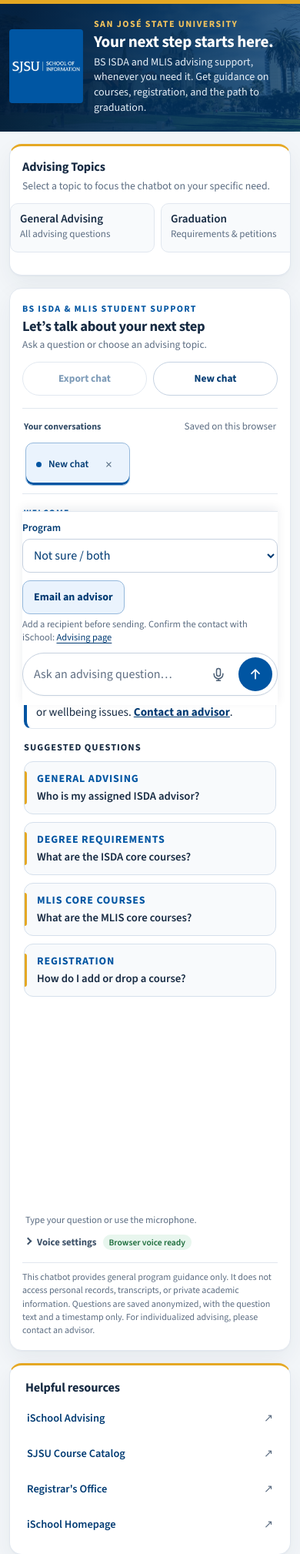
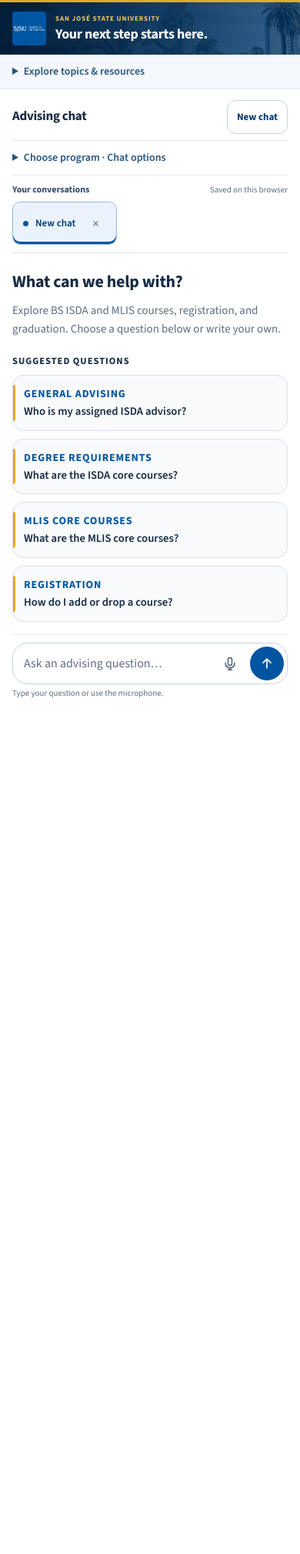
Before and after one commit to CrashPr0/ischool-advising-chatbot, a Flask app: page / in a window 390 px wide. Shown: the top 2019 px of the page at 77% size. After the commit the page ends 907 px from the top, so only its background shows below. Run offline with Flask 3, Linux system fonts and the light colour scheme; some libraries are stand-ins or nearby versions.

Commit message:
edited the mobile UI layout

```diff
--- a/docs/index.html
+++ b/docs/index.html
@@ -16,6 +16,7 @@
     background-image: url("https://ischooladvisingchatbot-dx4ynl.azurewebsites.net/static/images/sjsu-campus.jpg");
   }
 </style>
+  <link rel="stylesheet" href="https://ischooladvisingchatbot-dx4ynl.azurewebsites.net/static/mobile-layout.css?v=20261022-mobile" />
 </head>
 <body>
   <div class="page-shell">
@@ -216,5 +217,7 @@
 </script>
 <script src="https://ischooladvisingchatbot-dx4ynl.azurewebsites.net/static/markdown.js?v=20260927-mailto"></script>
 <script src="https://ischooladvisingchatbot-dx4ynl.azurewebsites.net/static/suggestions.js?v=20261017-dynamic-suggestions"></script>
-<script src="https://ischooladvisingchatbot-dx4ynl.azurewebsites.net/static/script.js?v=20261017-dynamic-suggestions"></script></body>
+<script src="https://ischooladvisingchatbot-dx4ynl.azurewebsites.net/static/script.js?v=20261017-dynamic-suggestions"></script>
+<script src="https://ischooladvisingchatbot-dx4ynl.azurewebsites.net/static/mobile-layout.js?v=20261022-mobile"></script>
+</body>
 </html>
--- /dev/null
+++ b/static/mobile-layout.css
@@ -0,0 +1,87 @@
+/* Mobile-first chat shell. Desktop and the no-JavaScript page keep their layout. */
+@media screen and (max-width: 860px) {
+  html.mobile-chat-layout, .mobile-chat-layout body { height: 100%; overflow: hidden; }
+  .mobile-chat-layout .page-shell { height: var(--mobile-viewport-height, 100dvh); display: flex; flex-direction: column; overflow: hidden; }
+  .mobile-chat-layout .site-header { flex: none; padding: 12px 0; border-top-width: 3px; }
+  .mobile-chat-layout .header-content { width: calc(100% - 32px); }
+  .mobile-chat-layout .brand-row { gap: 12px; }
+  .mobile-chat-layout .brand-left { padding: 0; border: 0; }
+  .mobile-chat-layout .ischool-logo { width: 44px; height: 44px; }
+  .mobile-chat-layout .brand-kicker { font-size: 9px; letter-spacing: .1em; margin: 0 0 3px; }
+  .mobile-chat-layout .site-header h1 { font-size: 18px; line-height: 1.25; margin: 0; }
+  .mobile-chat-layout .hero-subtitle { display: none; }
+  .mobile-chat-layout .main-layout { flex: 1; min-height: 0; width: 100%; margin: 0; gap: 0; }
+  .mobile-chat-layout .left-panel { display: none; }
+  .mobile-chat-layout .chat-panel { flex: 1; min-height: 0; order: 0; gap: 0; }
+  .mobile-chat-layout .chat-card { flex: 1; min-height: 0; padding: 0 16px; border: 0; border-radius: 0; box-shadow: none; overflow: hidden; }
+  .mobile-chat-layout .chat-header { flex: none; flex-direction: row; align-items: center; padding: 12px 0 8px; gap: 10px; }
+  .mobile-chat-layout .chat-header > div { width: auto; min-width: 0; }
+  .mobile-chat-layout .chat-header > div:first-child { flex: 1; }
+  .mobile-chat-layout .chat-header h2 { font-size: 17px; line-height: 1.3; margin: 0; }
+  .mobile-chat-layout .chat-header p { display: none; }
+  .mobile-chat-layout .header-actions { flex: none; }
+  .mobile-chat-layout #clear-button { min-height: 44px; padding: 8px 12px; border-radius: 12px; font-size: 13px; }
+  .mobile-chat-layout .mobile-topics { flex: none; background: #f4f7fb; border-bottom: 1px solid #dfe7ef; }
+  .mobile-chat-layout .mobile-options { flex: none; border-bottom: 1px solid #e8edf3; }
+  .mobile-chat-layout summary { cursor: pointer; }
+  .mobile-chat-layout .mobile-topics > summary,
+  .mobile-chat-layout .mobile-options > summary { min-height: 44px; padding: 12px 0; color: #27557c; font-size: 14px; font-weight: 600; line-height: 20px; }
+  .mobile-chat-layout .mobile-topics > summary { padding-left: 16px; padding-right: 16px; }
+  .mobile-chat-layout summary:focus-visible { outline: 3px solid #0055a2; outline-offset: -3px; }
+  .mobile-chat-layout .mobile-disclosure-body { max-height: min(38dvh, 320px); overflow-y: auto; overscroll-behavior: contain; padding: 4px 0 16px; }
+  .mobile-chat-layout .mobile-topics .mobile-disclosure-body { padding: 0 16px 16px; }
+  .mobile-chat-layout .panel-card { display: block; border: 0; border-radius: 0; box-shadow: none; background: transparent; padding: 12px 0; }
+  .mobile-chat-layout .topics-header { padding: 0 0 12px; }
+  .mobile-chat-layout .topics-header h2 { font-size: 17px; }
+  .mobile-chat-layout .topics-header p { font-size: 14px; }
+  .mobile-chat-layout .topic-list { display: grid; grid-template-columns: 1fr 1fr; gap: 8px; padding: 0; overflow: visible; }
+  .mobile-chat-layout .topic-list li { min-width: 0; }
+  .mobile-chat-layout .topic-btn { width: 100%; height: 100%; min-height: 60px; padding: 12px; border-radius: 12px; }
+  .mobile-chat-layout .topic-name { white-space: normal; font-size: 14px; }
+  .mobile-chat-layout .topic-sub { display: none; }
+  .mobile-chat-layout .resource-list a { display: inline-flex; align-items: center; min-height: 44px; }
+  .mobile-chat-layout .program-control { flex-direction: column; align-items: stretch; margin: 0 0 16px; gap: 8px; }
+  .mobile-chat-layout .program-control select { width: 100%; min-width: 0; min-height: 44px; font-size: 16px; }
+  .mobile-chat-layout .advisor-handoff { margin: 0 0 16px; }
+  .mobile-chat-layout .advisor-handoff-note { font-size: 13px; line-height: 1.55; }
+  .mobile-chat-layout .voice-tools { margin: 8px 0 16px; }
+  .mobile-chat-layout .chat-disclaimer, .mobile-chat-layout .scope-notice { font-size: 13px; line-height: 1.55; margin-top: 16px; }
+  .mobile-chat-layout .conversations-label { flex: none; margin: 10px 0 4px; font-size: 12px; }
+  .mobile-chat-layout .conversations-label span { font-size: 11px; }
+  .mobile-chat-layout .chat-tabs { flex: none; margin: 0; padding: 4px 0 10px; gap: 8px; }
+  .mobile-chat-layout .chat-tab { min-width: 100px; max-width: 200px; min-height: 44px; border-radius: 10px; }
+  .mobile-chat-layout .chat-tab-close { width: 44px; height: 44px; flex-basis: 44px; }
+  .mobile-chat-layout .conversation-stage { flex: 1; min-height: 0; overflow-y: auto; overscroll-behavior: contain; }
+  .mobile-chat-layout .empty-state { flex: none; padding: 22px 0 16px; gap: 22px; }
+  .mobile-chat-layout .empty-kicker { display: none; }
+  .mobile-chat-layout .empty-state h3 { font-size: 22px; line-height: 1.35; max-width: 28ch; }
+  .mobile-chat-layout .empty-lead { font-size: 15px; line-height: 1.6; margin-top: 10px; }
+  .mobile-chat-layout .starter-grid { grid-template-columns: 1fr; gap: 10px; }
+  .mobile-chat-layout .starter-chip { min-height: 64px; padding: 14px; border-radius: 14px; }
+  .mobile-chat-layout .conversation-stage .chat-box { flex: none; height: auto; min-height: 0; overflow: visible; padding: 16px 0; scroll-padding: 16px; }
+  .mobile-chat-layout .message { max-width: 95%; font-size: 16px; line-height: 1.6; padding: 14px; margin-bottom: 18px; scroll-margin-bottom: 16px; }
+  .mobile-chat-layout .message pre { max-width: 100%; overflow-x: auto; }
+  .mobile-chat-layout .composer { position: relative; bottom: auto; z-index: 3; flex: none; margin: 0; padding: 10px 0 0; box-shadow: none; border-top: 1px solid #e8edf3; background: white; }
+  .mobile-chat-layout .input-container { min-height: 54px; padding: 4px 4px 4px 14px; border-radius: 20px; box-shadow: none; }
+  .mobile-chat-layout #user-input { font-size: 16px; min-width: 0; min-height: 44px; }
+  .mobile-chat-layout #voice-listen-button, .mobile-chat-layout #send-button { width: 44px; height: 44px; min-width: 44px; flex: 0 0 44px; }
+  .mobile-chat-layout .composer-footer { flex: none; gap: 4px; padding: 4px 0 max(8px, env(safe-area-inset-bottom)); margin: 0; }
+  .mobile-chat-layout .voice-status { font-size: 11px; line-height: 1.4; margin: 0; }
+  .mobile-chat-layout .reply-progress { margin: 0; }
+  .mobile-chat-layout .reply-progress:has(#reply-status:empty):has(#reply-action[hidden]) { display: none; }
+  .mobile-chat-layout .meta-row:has(.hidden):not(:has(.meta-pill:not(.hidden))) { display: none; }
+  .mobile-chat-layout .meta-row { margin: 0; }
+  .mobile-chat-layout #question-suggestions { max-height: min(34dvh, 220px); overflow-y: auto; }
+  @media (max-height: 540px) {
+    .mobile-chat-layout .site-header { display: none; }
+    .mobile-chat-layout .conversations-label { display: none; }
+    .mobile-chat-layout .chat-header { padding-top: 4px; padding-bottom: 0; }
+    .mobile-chat-layout .chat-tabs { padding-bottom: 4px; }
+  }
+}
+@media screen and (max-width: 860px) {
+  /* Keep the existing reply auto-scroll attached to the actual scroll surface. */
+  .mobile-chat-layout .conversation-stage { overflow: hidden; }
+  .mobile-chat-layout .empty-state { flex: 1; overflow-y: auto; min-height: 0; }
+  .mobile-chat-layout .conversation-stage .chat-box { flex: 1; min-height: 0; overflow-y: auto; }
+}
--- /dev/null
+++ b/static/mobile-layout.js
@@ -0,0 +1,87 @@
+/* Move existing controls, never clone them: their listeners and state stay intact. */
+(() => {
+  const card = document.querySelector('.chat-card');
+  const sidebar = document.querySelector('.left-panel');
+  if (!card || !sidebar) return;
+  const media = window.matchMedia('(max-width: 860px)');
+  const moved = [];
+  const labels = [];
+  let topics, options;
+  function move(node, destination) {
+    if (!node) return;
+    const anchor = document.createComment('mobile-control-position');
+    node.before(anchor);
+    moved.push({ node, anchor });
+    destination.append(node);
+  }
+  function disclosure(label, className) {
+    const details = document.createElement('details');
+    details.className = className;
+    const summary = document.createElement('summary');
+    summary.textContent = label;
+    details.append(summary);
+    const body = document.createElement('div');
+    body.className = 'mobile-disclosure-body';
+    details.append(body);
+    return { details, body, summary };
+  }
+  function programLabel() {
+    if (!options) return;
+    const value = document.getElementById('program-select')?.value;
+    const names = { isda: 'BS ISDA', mlis: 'MLIS', mara: 'MARA', msis: 'MSIS', both: 'Choose program' };
+    options.summary.textContent = `${names[value] || 'Choose program'} · Chat options`;
+  }
+  function enter() {
+    if (topics) return;
+    [['#chat-heading', 'Advising chat'], ['.empty-state h3', 'What can we help with?'], ['.empty-lead', 'Explore BS ISDA and MLIS courses, registration, and graduation. Choose a question below or write your own.']].forEach(([selector, text]) => {
+      const node = card.querySelector(selector);
+      if (node) { labels.push({ node, text: node.textContent }); node.textContent = text; }
+    });
+    topics = disclosure('Explore topics & resources', 'mobile-topics');
+    options = disclosure('Program & chat options', 'mobile-options');
+    sidebar.before(topics.details);
+    [...sidebar.children].forEach(node => move(node, topics.body));
+    card.querySelector('.chat-header').after(options.details);
+    ['.program-control', '.composer > .advisor-handoff', '#voice-tools', '#export-chat-button', '.chat-disclaimer', '.scope-notice'].forEach(selector => move(card.querySelector(selector), options.body));
+    topics.details.addEventListener('toggle', () => { if (topics?.details.open) options.details.open = false; });
+    options.details.addEventListener('toggle', () => { if (options?.details.open) topics.details.open = false; });
+    topics.body.addEventListener('click', event => {
+      if (event.target.closest('.topic-btn')) {
+        topics.details.open = false;
+        topics.summary.focus();
+      }
+    });
+    document.documentElement.classList.add('mobile-chat-layout');
+    programLabel();
+  }
+  function leave() {
+    if (!topics) return;
+    // Restore in reverse order, including nodes originally nested in other nodes.
+    moved.reverse().forEach(({node, anchor}) => { anchor.replaceWith(node); });
+    moved.length = 0;
+    labels.forEach(({node, text}) => { node.textContent = text; });
+    labels.length = 0;
+    topics.details.remove(); options.details.remove();
+    topics = options = null;
+    document.documentElement.classList.remove('mobile-chat-layout');
+    document.documentElement.style.removeProperty('--mobile-viewport-height');
+  }
+  function viewport() {
+    if (!media.matches) return;
+    // visualViewport follows the on-screen keyboard on iOS and Android.
+    const height = window.visualViewport?.height || window.innerHeight;
+    document.documentElement.style.setProperty('--mobile-viewport-height', `${Math.round(height)}px`);
+  }
+  function sync() { media.matches ? enter() : leave(); viewport(); }
+  media.addEventListener('change', sync);
+  window.visualViewport?.addEventListener('resize', viewport);
+  window.addEventListener('resize', viewport);
+  document.getElementById('program-select')?.addEventListener('change', programLabel);
+  document.getElementById('chat-tabs')?.addEventListener('click', () => queueMicrotask(programLabel));
+  document.getElementById('clear-button')?.addEventListener('click', () => { if (options) options.details.open = false; queueMicrotask(programLabel); });
+  document.getElementById('user-input')?.addEventListener('focus', () => {
+    if (topics) topics.details.open = false;
+    if (options) options.details.open = false;
+  });
+  sync();
+})();
--- a/templates/index.html
+++ b/templates/index.html
@@ -9,6 +9,7 @@
   <link rel="preconnect" href="https://fonts.gstatic.com" crossorigin>
   <link href="https://fonts.googleapis.com/css2?family=Source+Sans+3:ital,wght@0,400;0,600;0,700;0,900;1,400&display=swap" rel="stylesheet">
   <link rel="stylesheet" href="{{ url_for('static', filename='style.css', v='20261017-dynamic-suggestions') }}" />
+  <link rel="stylesheet" href="{{ url_for('static', filename='mobile-layout.css', v='20261022-mobile') }}" />
 </head>
 
 <body{% if embed %} class="is-embed"{% endif %}>
@@ -407,5 +408,7 @@
 
   <script src="{{ url_for('static', filename='markdown.js', v='20260927-mailto') }}"></script>
   <script src="{{ url_for('static', filename='suggestions.js', v='20261017-dynamic-suggestions') }}"></script>
-  <script src="{{ url_for('static', filename='script.js', v='20261017-dynamic-suggestions') }}"></script></body>
+  <script src="{{ url_for('static', filename='script.js', v='20261017-dynamic-suggestions') }}"></script>
+<script src="{{ url_for('static', filename='mobile-layout.js', v='20261022-mobile') }}"></script>
+</body>
 </html>
```
